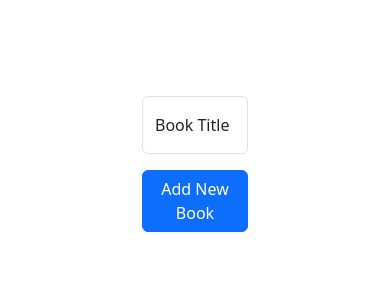
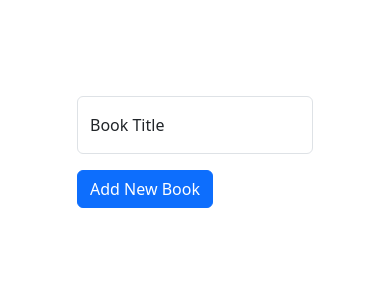
Before and after one commit to Tyn-Tian/Booklist-PHP, a PHP site: template app/View/add.php in a window 390 px wide. Shown: the top 300 px of the page. Run offline with PHP 8.4, Linux system fonts and the light colour scheme; the template is opened without the code that fills it, so the values that code supplies are empty.

Commit message:
Update: adjustment css

```diff
--- a/app/View/add.php
+++ b/app/View/add.php
@@ -11,7 +11,7 @@
         <?php } ?>
 
         <div class="row justify-content-center">
-            <div class="col-4">
+            <div class="col-xl-4 col-8 col-md-6 col-lg-5">
                 <div class="form-floating mb-3">
                     <input name="book" type="text" class="form-control" id="floatingInput" placeholder="name">
                     <label for="floatingInput">Book Title</label>
--- a/app/View/index.php
+++ b/app/View/index.php
@@ -8,7 +8,7 @@
             </div>
             <?php if (isset($model['booklist'])) {
                 foreach ($model['booklist'] as $row) { ?>
-                    <div class="col-xl-4 col-md-6 col-12 p-2">
+                    <div class="col-xl-4 col-md-6 col-12 p-1 p-xl-2">
                         <div class="card mb-1">
                             <div class="card-body">
                                 <?= $row['book'] ?>.
```
